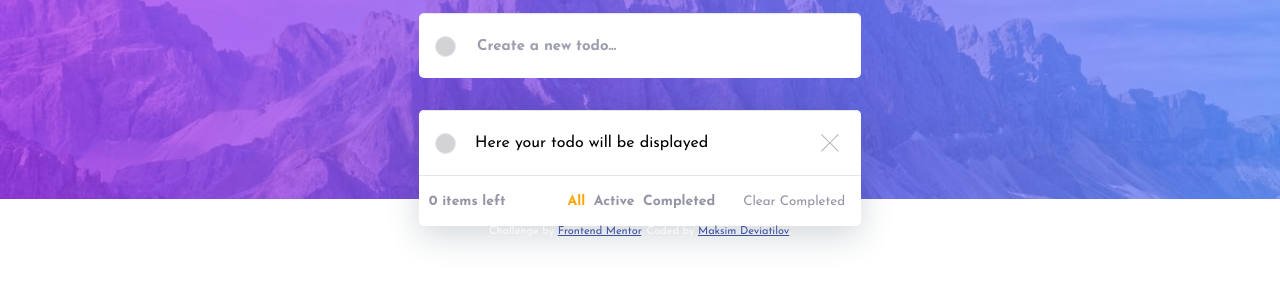
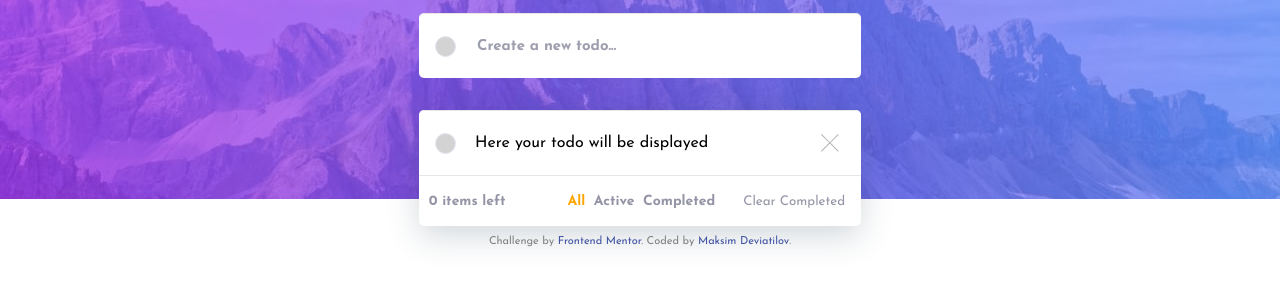
Before and after one commit to maksimcoder/FrontendMentor_Todo-app, a plain HTML site: page index.html in a window 1280 px wide. Shown: the part 101-386 px from the top of the page. Drawn offline with Linux system fonts and the light colour scheme.

Commit message:
Minor fixes

```diff
--- a/styles.css
+++ b/styles.css
@@ -28,7 +28,6 @@
 
 body {
     background-image: url(images/bg-desktop-light.jpg);
-    /* background-color: grey; */
     background-size: 1440px 300px;
     background-repeat: no-repeat;
     font-family: 'Josefin Sans', sans-serif;
@@ -44,8 +43,6 @@ body {
     /* background-color: white; */
     display: flex;
     flex-direction: column;
-    /* justify-content: center; */
-    /* align-items: center; */
     flex-wrap: wrap;
 }
 
@@ -206,8 +203,9 @@ body {
 
 
 
-.attribution { font-size: 11px; text-align: center; }
-.attribution a { color: hsl(228, 45%, 44%); }
+.attribution { font-size: 11px; text-align: center;  margin-top: 10px; color: gray;}
+.attribution a { color: hsl(228, 45%, 44%); text-decoration: none;}
+.attribution a:hover {color: orange;}
 
 /* Custom checkbox */
 
```
